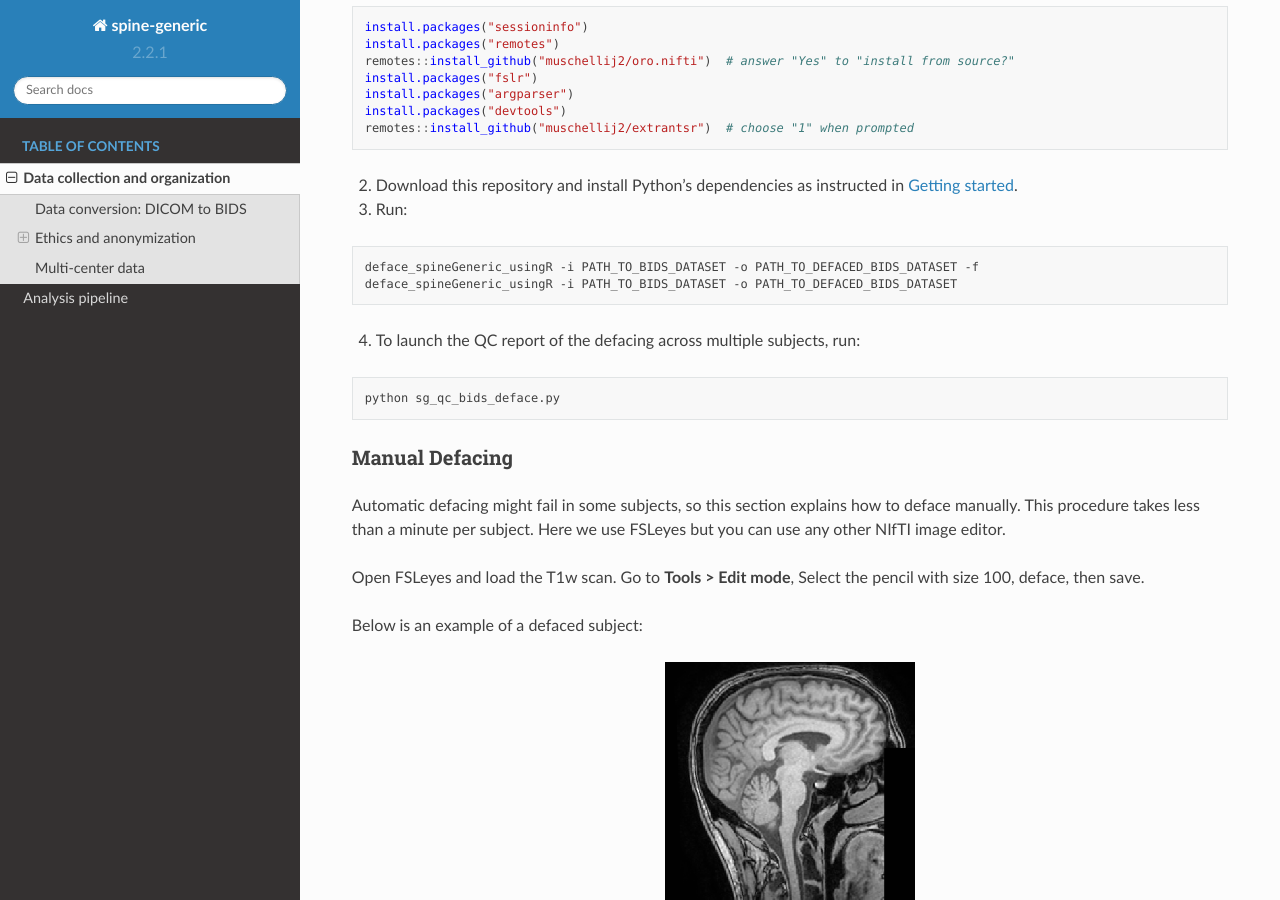
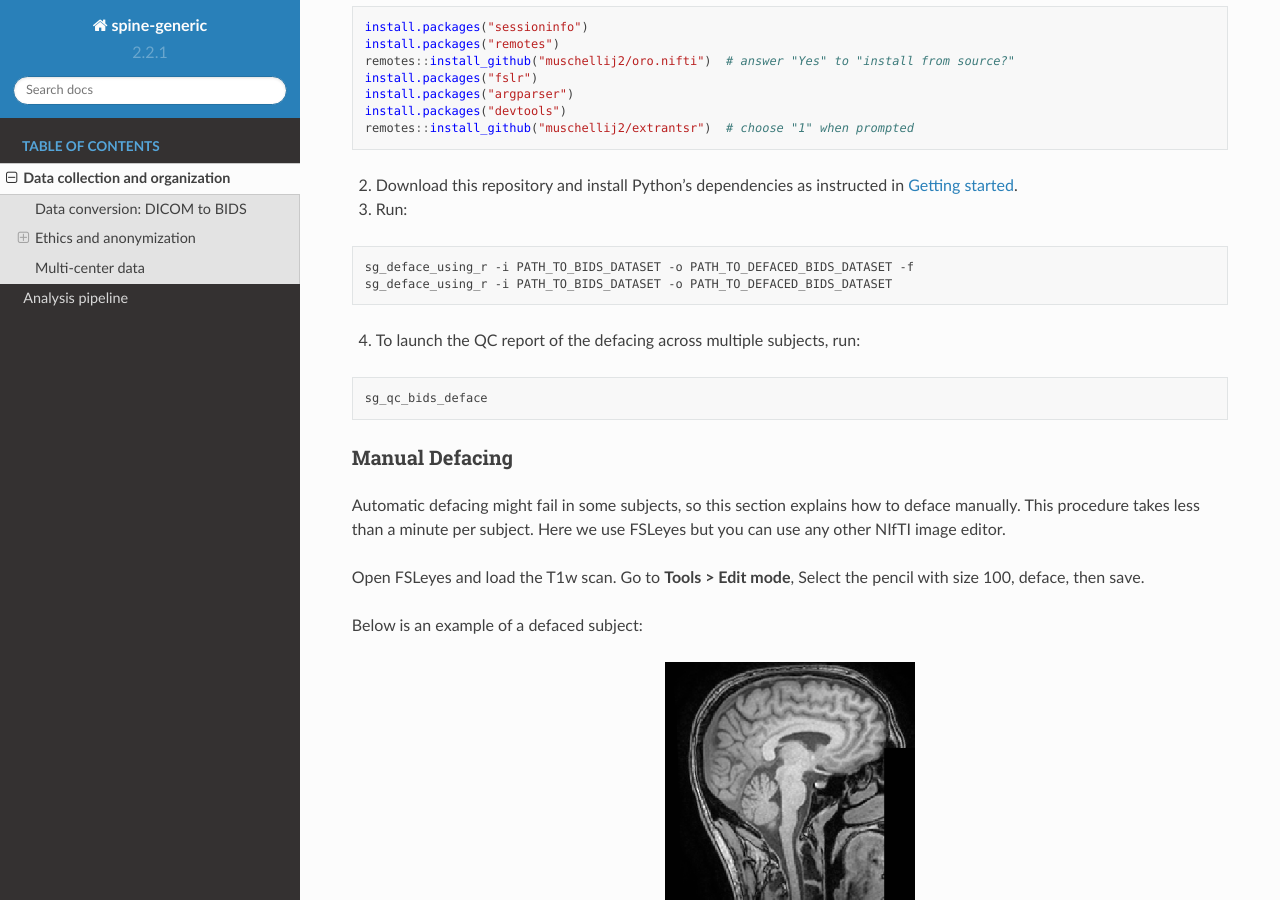
Before and after one commit to spine-generic/spine-generic, a Sphinx documentation site: the page built from docs/data_acquisition.rst, in a window 1280 px wide and 900 px high, scrolled down 3291 px. Built offline with Sphinx 7.4.7 and the Read the Docs theme 2.0.0, drawn with Linux system fonts in a browser that asks for light colours.

```diff
--- a/docs/data_acquisition.rst
+++ b/docs/data_acquisition.rst
@@ -203,14 +203,14 @@
 
 .. code-block:: bash
 
-  deface_spineGeneric_usingR -i PATH_TO_BIDS_DATASET -o PATH_TO_DEFACED_BIDS_DATASET -f
-  deface_spineGeneric_usingR -i PATH_TO_BIDS_DATASET -o PATH_TO_DEFACED_BIDS_DATASET
+  sg_deface_using_r -i PATH_TO_BIDS_DATASET -o PATH_TO_DEFACED_BIDS_DATASET -f
+  sg_deface_using_r -i PATH_TO_BIDS_DATASET -o PATH_TO_DEFACED_BIDS_DATASET
 
 4. To launch the QC report of the defacing across multiple subjects, run:
 
 .. code-block:: bash
 
-  python sg_qc_bids_deface.py
+  sg_qc_bids_deface
 
 
 Manual Defacing
```
